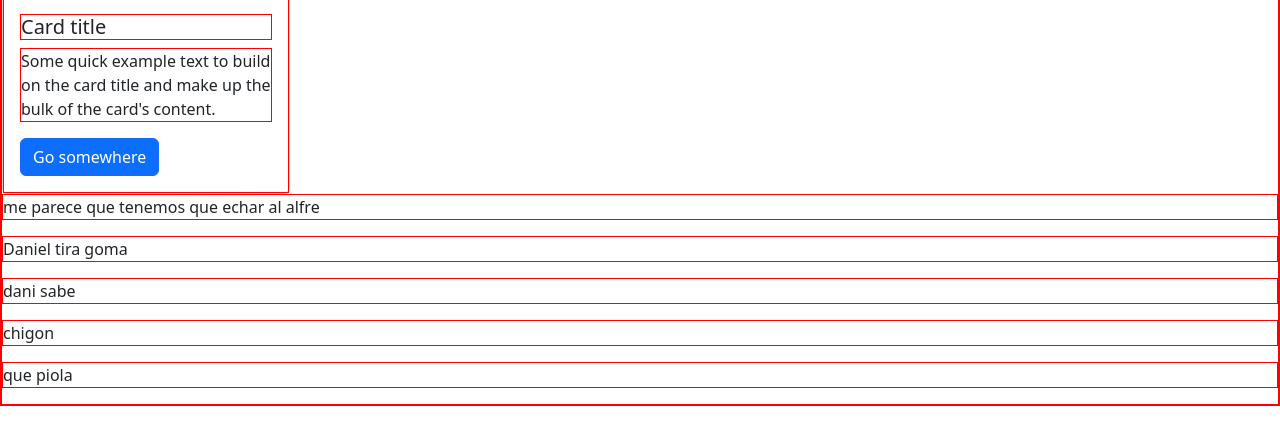
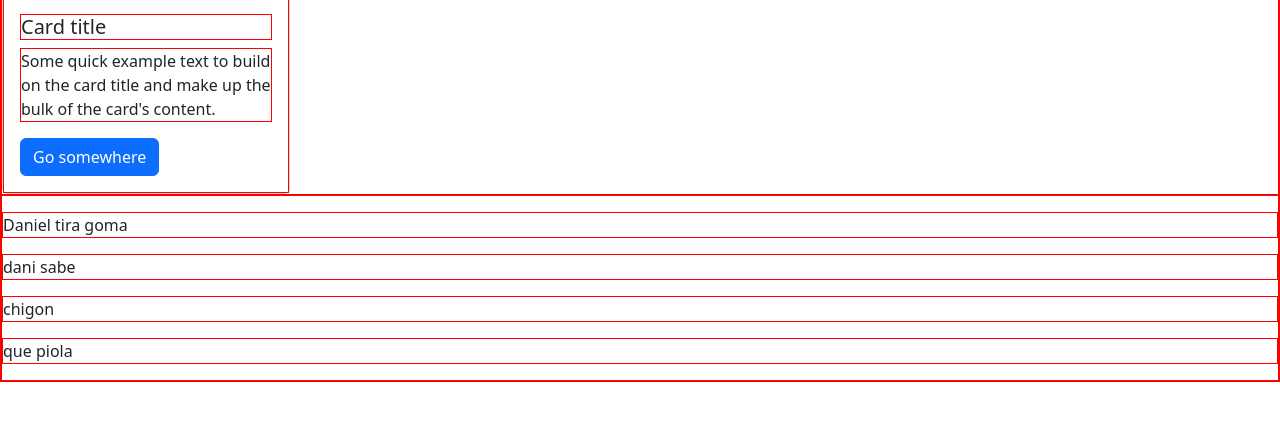
Before and after one commit to LikidPro/BestTeam, a plain HTML site: page index.html in a window 1280 px wide. Shown: the part 138-582 px from the top of the page. Drawn offline with nearby package versions, Linux system fonts and the light colour scheme.

Commit message:
voto negativo

```diff
--- a/index.html
+++ b/index.html
@@ -23,7 +23,7 @@
         </div>
     </div>
 
-    <p>me parece que tenemos que echar al alfre</p>
+    <p></p>
     <p>Daniel tira goma</p>
     <p>dani sabe</p>
     <p>chigon</p>
```
